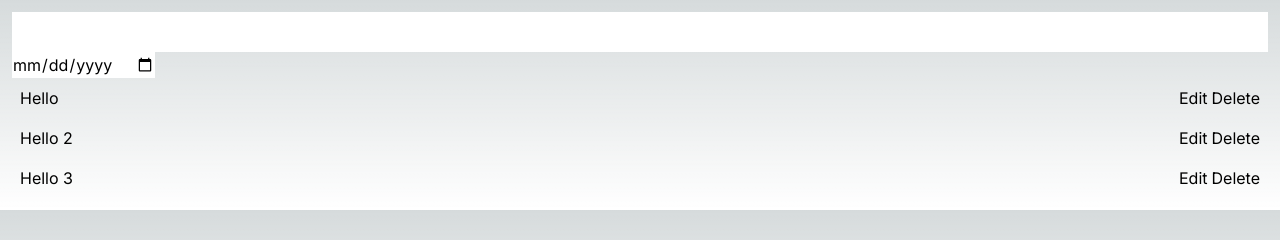
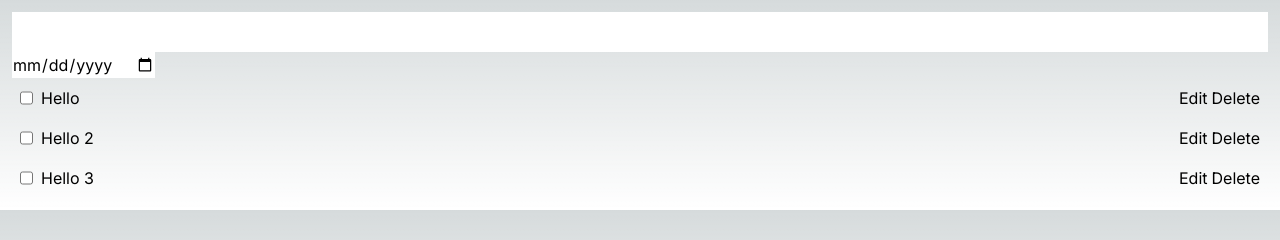
Before and after one commit to Edogawawa/Milestone, a Next.js app: page / in a window 1280 px wide. Shown: the top 240 px of the page. Built offline with nearby package versions, Linux system fonts and the light colour scheme.

Commit message:
Check button

```diff
--- a/src/app/page.js
+++ b/src/app/page.js
@@ -4,6 +4,7 @@ import { useEffect, useState } from "react"
  * @typedef {{
  *  id: string
  *  description: string
+ *  checked: boolean
  *  date?: string
  *  time?: string
  * }} ToDo
@@ -18,16 +19,19 @@ const rawToDos = [
   {
     id: uid(),
     description: "Hello",
+    checked: false,
     date: "", time: ""
   },
   {
     id: uid(),
     description: "Hello 2",
+    checked: false,
     date: "", time: ""
   },
   {
     id: uid(),
     description: "Hello 3",
+    checked: true,
     date: "", time: ""
   }
 ]
@@ -58,6 +62,7 @@ export default function Home() {
     const newToDo = {
       id: uid(),
       description: description,
+      checked: false,
       date, time
     }
 
@@ -70,12 +75,24 @@ export default function Home() {
       if(v.id === editedId){
         return {
           id: editedId,
+          checked: v.checked,
           description, date, time
         }
       } else return v
     }))
     setEditedId(undefined)
     clearInput()
+  }
+
+  const checkToDo = (id) => {
+    setToDo(toDos.map(v => {
+      if(v.id === id){
+        return {
+          ...v,
+          checked: !v.checked
+        }
+      } else return v
+    }))
   }
 
   const cancelUpdateToDo = () => {
@@ -150,6 +167,11 @@ export default function Home() {
       </div>
       <div className="flex flex-col">
         {toDos.map(v => <div key={v.id} className="flex flex-row gap-2 p-2">
+          <input
+            type="checkbox"
+            value={v.checked}
+            onChange={checkToDo.bind(null, v.id)}
+          ></input>
           <div
             className="flex items-center"
           >{v.description}</div>
```
